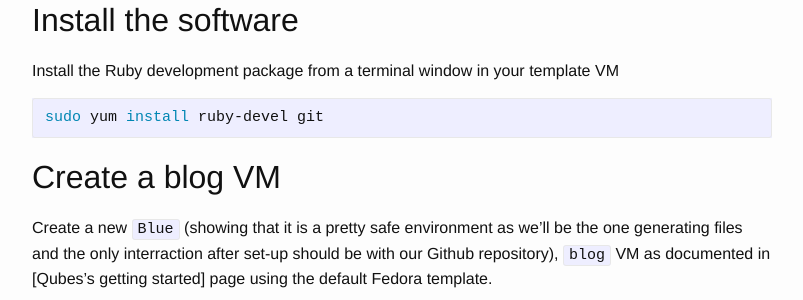
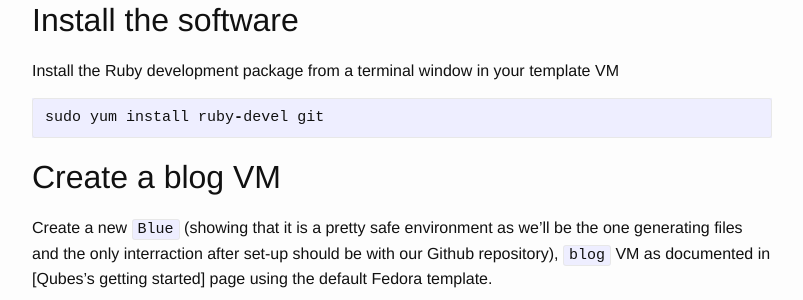
Before and after one commit to adubois/adubois.github.io, a Jekyll site: the page built from _posts/2016-01-17-create-github-blog.md, in a window 1280 px wide and 900 px high, scrolled down 562 px. Shown: the part 151-451 px from the top of the window, without its empty margins (238-1041 px from the left). Built offline with Jekyll 4.4.1, drawn with Linux system fonts in a browser that asks for light colours.

Commit message:
To test fenced code block language support

````diff
--- a/_posts/2016-01-17-create-github-blog.md
+++ b/_posts/2016-01-17-create-github-blog.md
@@ -33,7 +33,7 @@ Install the software
 
 Install the Ruby development package from a terminal window in your template VM
 
-```bash
+```ruby
 sudo yum install ruby-devel git
 ```
 
````
